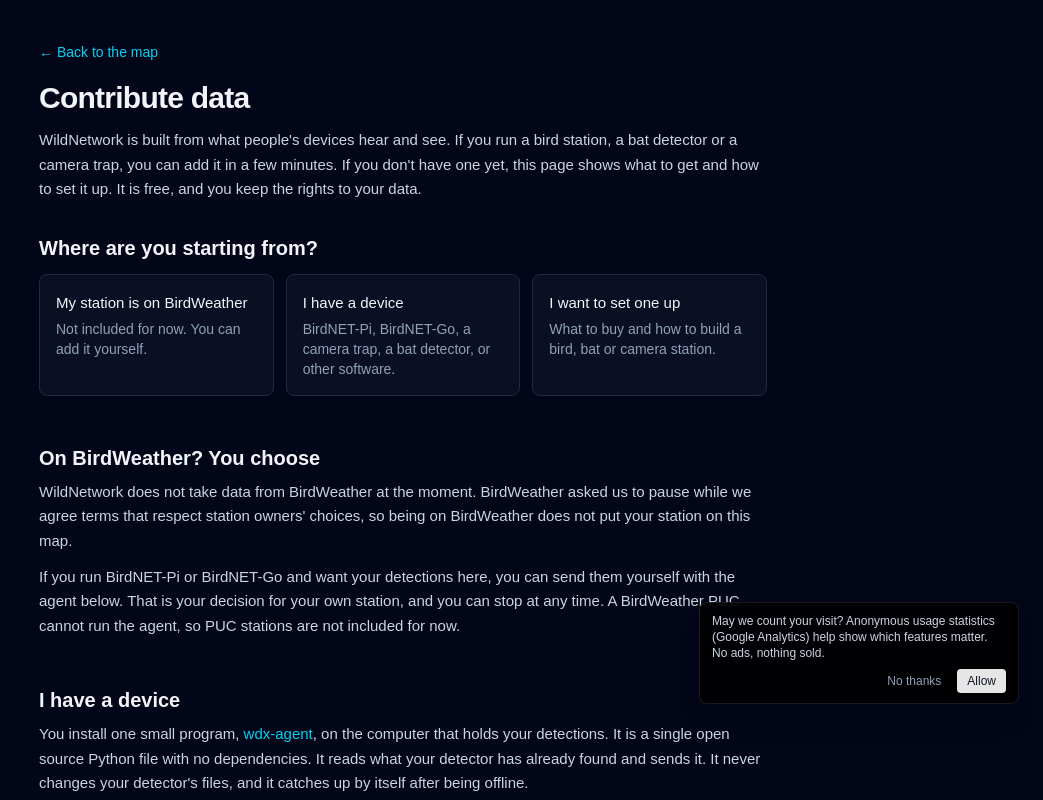
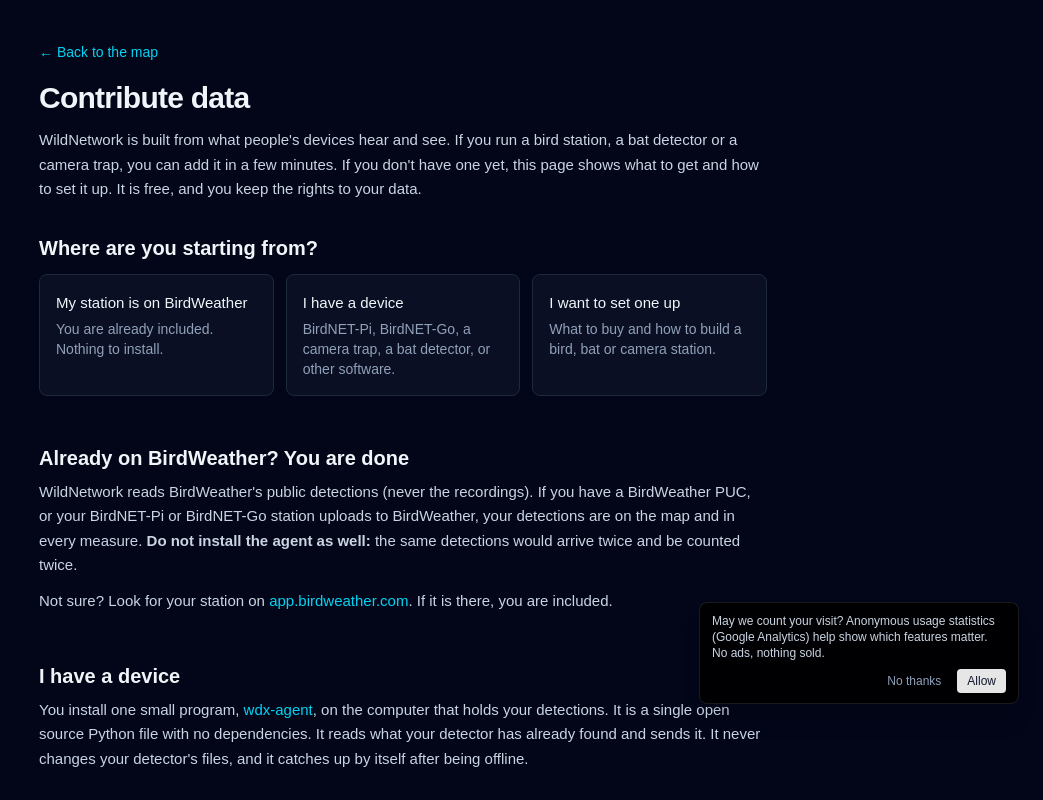
Before and after one commit to arunrajiah/wildnetwork, a Next.js app: page /contribute in a window 1280 px wide. Shown: the top 800 px of the page, without its empty margins (237-1280 px from the left). Built offline with nearby package versions, Linux system fonts and the light colour scheme; no server answers.

Commit message:
BirdWeather resumed, detections only (methods 0.8)
Signed-off-by: Arun Rajiah <arun2xy@gmail.com>

```diff
--- a/src/app/contribute/page.tsx
+++ b/src/app/contribute/page.tsx
@@ -24,19 +24,18 @@
 
         <h2 className="mt-8 mb-3 text-xl font-semibold text-slate-100">Where are you starting from?</h2>
         <div className="grid gap-3 sm:grid-cols-3">
-          <Card href="#birdweather" title="My station is on BirdWeather" text="Not included for now. You can add it yourself." />
+          <Card href="#birdweather" title="My station is on BirdWeather" text="You are already included. Nothing to install." />
           <Card href="#have" title="I have a device" text="BirdNET-Pi, BirdNET-Go, a camera trap, a bat detector, or other software." />
           <Card href="#new" title="I want to set one up" text="What to buy and how to build a bird, bat or camera station." />
         </div>
 
-        <H2 id="birdweather">On BirdWeather? You choose</H2>
+        <H2 id="birdweather">Already on BirdWeather? You are done</H2>
         <p>
-          WildNetwork does not take data from BirdWeather at the moment. BirdWeather asked us to pause while we agree terms that respect station owners&apos;
-          choices, so being on BirdWeather does not put your station on this map.
+          WildNetwork reads BirdWeather&apos;s public detections (never the recordings). If you have a BirdWeather PUC, or your BirdNET-Pi or BirdNET-Go station uploads to BirdWeather,
+          your detections are on the map and in every measure. <b>Do not install the agent as well:</b> the same detections would arrive twice and be counted twice.
         </p>
         <p className="mt-3">
-          If you run BirdNET-Pi or BirdNET-Go and want your detections here, you can send them yourself with the agent below. That is your decision for your
-          own station, and you can stop at any time. A BirdWeather PUC cannot run the agent, so PUC stations are not included for now.
+          Not sure? Look for your station on <A href="https://app.birdweather.com">app.birdweather.com</A>. If it is there, you are included.
         </p>
 
         <H2 id="have">I have a device</H2>
@@ -107,7 +106,7 @@
           <><b>Connect it:</b> run the <a href="#birdnet-pi" className="text-cyan-400 hover:underline">one line install</a> above.</>,
         ]} />
         <p className="mt-3 text-sm text-slate-400">
-          Prefer something ready made? A <A href="https://www.birdweather.com">BirdWeather PUC</A> is a finished device that reports to BirdWeather. It does not report to WildNetwork.
+          Prefer something ready made? A <A href="https://www.birdweather.com">BirdWeather PUC</A> is a finished device that reports to BirdWeather, and so to WildNetwork, with nothing to build.
         </p>
 
         <H3 id="new-bat">A bat detector</H3>
--- a/src/app/methods/page.tsx
+++ b/src/app/methods/page.tsx
@@ -1,6 +1,7 @@
 import type { Metadata } from "next";
 import Link from "next/link";
 import PausedNotice from "@/components/PausedNotice";
+import { BIRDWEATHER_PAUSED } from "@/lib/sources";
 import { METHODS_VERSION, MIN_CELL_DETECTIONS, MIN_EFFORT_DAY, MIN_EFFORT_WEEK, SMALL_CLASS } from "@/lib/methods";
 
 export const metadata: Metadata = {
@@ -19,7 +20,7 @@
         <h1 className="mt-4 text-3xl font-semibold tracking-tight text-slate-100">Methods</h1>
         <p className="mt-1 text-sm text-slate-500">Version {METHODS_VERSION} · updated 2 October 2026</p>
 
-        <PausedNotice className="mt-6" />
+        {BIRDWEATHER_PAUSED && <PausedNotice className="mt-6" />}
 
         <p className="mt-6">
           This page states exactly how each number on WildNetwork is produced, and where it can mislead. If you plan to use these measures in research,
@@ -32,7 +33,7 @@
           A <b>detection</b> is one record that a species was identified at a place and time, by a classifier or a person. WildNetwork currently holds three kinds:
         </p>
         <ul className="mt-2 list-disc pl-5 space-y-1">
-          <li><b>Acoustic detections</b> from BirdWeather community stations: birds, frogs, insects and some mammals identified by BirdNET, and bats identified by BirdWeather&apos;s ultrasonic classifier. This was the large majority of the data and is paused at BirdWeather&apos;s request.</li>
+          <li><b>Acoustic detections</b> from BirdWeather community stations: birds, frogs, insects and some mammals identified by BirdNET, and bats identified by BirdWeather&apos;s ultrasonic classifier. This is the large majority of the data. Detections only: soundscapes and recording links are never taken, at BirdWeather&apos;s request. Paused from 2 to 6 October 2026 while terms were discussed.</li>
           <li><b>Published observations</b> through <a href="https://www.gbif.org" className="text-cyan-400 hover:underline">GBIF</a>, limited to records their publishers released under CC0 or CC BY 4.0 (mostly national recording schemes such as Artportalen, the Norwegian Species Observation Service and Arter.dk). Live records are those GBIF indexed in the last days; the weekly history is counted straight from GBIF per cell and week, and includes iNaturalist&apos;s licensed records. Each dataset is cited by DOI in the credits.</li>
           <li><b>Community observations</b> from iNaturalist, limited to CC0 and CC BY records.</li>
           <li><b>Device detections</b> pushed by contributors running wdx-agent on BirdNET-Pi, BirdNET-Go or camera traps.</li>
@@ -248,6 +249,7 @@
 
         <H2 id="changes">7. Changes</H2>
         <ul className="mt-2 list-disc pl-5 space-y-1">
+          <li><b>0.8</b> (6 October 2026): BirdWeather resumed, detections only (no soundscape links), after BirdWeather confirmed that detections are fine. Its held history was restored, so measures cover both sources again.</li>
           <li><b>0.7</b> (3 October 2026): BirdWeather paused at their request. GBIF added as a source (CC0 and CC BY records only); weekly history for GBIF and iNaturalist now comes from GBIF&apos;s own counts per cell and week rather than from the live window. Thresholds unchanged, so with far fewer detections most cells are &quot;not watched&quot;. Two lists were added to the map panel: &quot;Latest arrivals&quot; (each species&apos; most recent arrival week in the last 120 days, from the arrival dates above) and &quot;Most recorded&quot; (raw record counts over the latest four weeks with data, not effort corrected). GBIF publishes with a delay of one to two weeks, so the day-by-day measures are mostly empty for now.</li>
           <li><b>0.6</b> (2 October 2026): Ask, a question box answered by a language model restricted to four lookups over the site&apos;s own data.</li>
           <li><b>0.5</b> (2 October 2026): text summaries written by fixed rules, including the temperature at which a species is first heard and its yearly span.</li>
--- a/src/components/AboutPanel.tsx
+++ b/src/components/AboutPanel.tsx
@@ -26,7 +26,7 @@
       <section>
         <h3 className="text-xs font-semibold uppercase tracking-wider text-slate-400 mb-1">Data</h3>
         <ul className="flex flex-col gap-1.5">
-          <li><Link href="https://www.birdweather.com">BirdWeather</Link>: paused. At BirdWeather&apos;s request its data is not collected or shown while terms are agreed.</li>
+          <li><Link href="https://www.birdweather.com">BirdWeather</Link>: live acoustic detections from thousands of community stations worldwide. Birds, frogs and insects through BirdNET, and bats from stations with ultrasonic microphones. Detections only, never recordings.</li>
           <li><Link href="https://www.gbif.org">GBIF</Link>: observations published under CC0 or CC BY by national recording schemes and other publishers, cited below by dataset.</li>
           <li><Link href="https://www.inaturalist.org">iNaturalist</Link>: community observations, CC0 and CC BY licensed records only, credited to their observers.</li>
           <li><Link href="https://open-meteo.com">Open-Meteo</Link>: ERA5 reanalysis weather (CC BY 4.0).</li>
@@ -65,7 +65,7 @@
         <pre className="mt-2 text-[11px] bg-black/50 border border-white/10 rounded p-2 overflow-x-auto text-slate-200"><code>curl -fsSL https://wildnetwork.arunrajiah.com/agent/install.sh | bash</code></pre>
         <p className="mt-2">
           Camera traps and bat detectors work too, and if you have no device yet, the guide shows what to get and how to build it:{" "}
-          <a href="/contribute" className="text-cyan-400 hover:underline">Contribute data</a>.
+          <a href="/contribute" className="text-cyan-400 hover:underline">Contribute data</a>. Stations already on BirdWeather are included automatically.
         </p>
       </section>
     </div>
--- a/src/components/WorldMap.tsx
+++ b/src/components/WorldMap.tsx
@@ -80,7 +80,7 @@
   useEffect(() => {
     if (!containerRef.current || mapRef.current) return;
     const map = new MLMap({ container: containerRef.current, style: STYLE, center: [10, 25], zoom: 1.7, minZoom: 1.3, renderWorldCopies: false, attributionControl: false });
-    map.addControl(new AttributionControl({ compact: true, customAttribution: "GBIF publishers (CC0/CC BY) · iNaturalist (CC0/CC-BY) · WDX producers" }));
+    map.addControl(new AttributionControl({ compact: true, customAttribution: "BirdWeather · GBIF publishers (CC0/CC BY) · iNaturalist (CC0/CC-BY) · WDX producers" }));
     map.addControl(new NavigationControl({ showCompass: false }), "top-right");
     map.on("load", () => {
       map.addSource("cells", { type: "geojson", data: EMPTY });
@@ -462,7 +462,7 @@
             </div>
           )}
           <div className="px-4 py-2 border-t border-white/5 text-[11px] text-slate-400 flex flex-wrap gap-x-3 gap-y-1">
-            <Legend color="#f59e0b" label="GBIF" /><Legend color="#65a30d" label="iNaturalist" /><Legend color="#db2777" label="WDX devices" />
+            <Legend color="#0891b2" label="BirdWeather" /><Legend color="#f59e0b" label="GBIF" /><Legend color="#65a30d" label="iNaturalist" /><Legend color="#db2777" label="WDX devices" />
             <span className="text-slate-500">{deployments.features.length.toLocaleString()} sensors</span>
           </div>
         </aside>
@@ -484,7 +484,7 @@
         ) : (
           <>
             <div className="text-slate-400 mb-1">{group === "bat" ? "Bat detections, last 24h" : `Detections, last ${hours}h (sample)`}</div>
-            <div className="flex flex-wrap gap-x-3 gap-y-0.5"><Legend color="#f59e0b" label="GBIF" /><Legend color="#65a30d" label="iNaturalist" /><Legend color="#db2777" label="Devices" /><Legend color="#475569" label="Sensor" /></div>
+            <div className="flex flex-wrap gap-x-3 gap-y-0.5"><Legend color="#0891b2" label="BirdWeather" /><Legend color="#f59e0b" label="GBIF" /><Legend color="#65a30d" label="iNaturalist" /><Legend color="#db2777" label="Devices" /><Legend color="#475569" label="Sensor" /></div>
           </>
         )}
       </div>
--- a/src/lib/methods.ts
+++ b/src/lib/methods.ts
@@ -1,7 +1,7 @@
 import { sql } from "@/lib/db";
 
 /** Version of the published methods. Bump when a measure changes, and add a line to the changelog on /methods. */
-export const METHODS_VERSION = "0.7";
+export const METHODS_VERSION = "0.8";
 
 /** A cell-day needs this many detections of all species before it counts as observed. */
 export const MIN_EFFORT_DAY = 200;
--- a/src/lib/sources.ts
+++ b/src/lib/sources.ts
@@ -1,5 +1,5 @@
 /**
- * BirdWeather asked on 2026-10-02 that collection stop and that their data come off public display and the API
- * while terms are agreed. Collection stays off unless BIRDWEATHER_ENABLED=true, which must only be set with their written agreement.
+ * BirdWeather asked on 2026-10-02 that collection stop; on 2026-10-05 Tim (BirdWeather) confirmed detections are fine as long as no soundscapes are taken, and Arun switched it back on 2026-10-06.
+ * Collection runs only while BIRDWEATHER_ENABLED=true (set on Vercel); unset it to pause again.
  */
 export const BIRDWEATHER_PAUSED = process.env.BIRDWEATHER_ENABLED !== "true";
```
Also changed, not shown: 1 other file (tests, documents, lock files or other folders).
